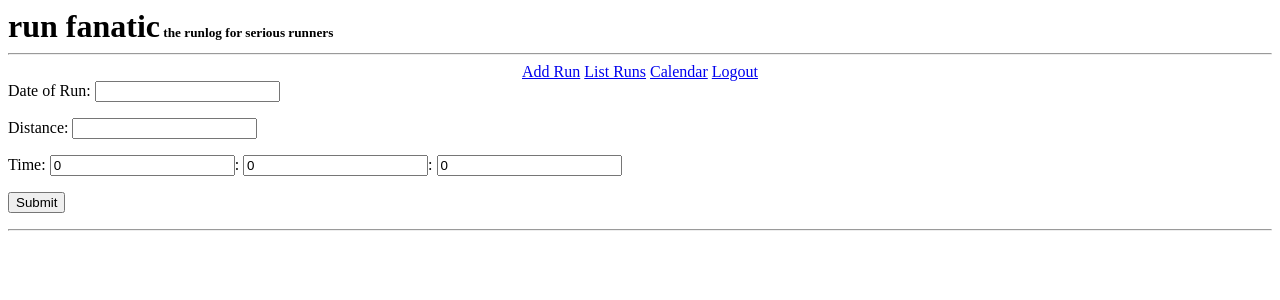
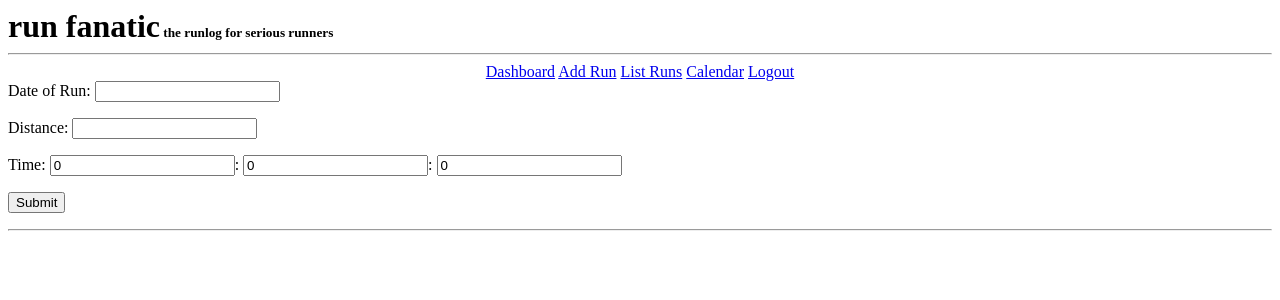
Before and after one commit to andrewaustin/simplerunlog, a Django app: page /add/ in a window 1280 px wide. Shown: the top 300 px of the page. Run offline with Django 3.2, Linux system fonts and the light colour scheme; the visitor is signed in with stand-in values (Sample User, id 1); some libraries are stand-ins or nearby versions.

Commit message:
Add dashboard link to navigation

```diff
--- a/runfanatic/templates/base.html
+++ b/runfanatic/templates/base.html
@@ -11,6 +11,7 @@
         <h1>run fanatic</h1><h5> the runlog for serious runners</h5>
         <hr/>
         <center>
+            <a href="{% url apps.runlog.views.dashboard %}">Dashboard</a>
             <a href="{% url apps.runlog.views.add %}">Add Run</a>
             <a href="{% url list %}">List Runs</a>
             <a href="{% url apps.runlog.views.runcal %}">Calendar</a>
```
